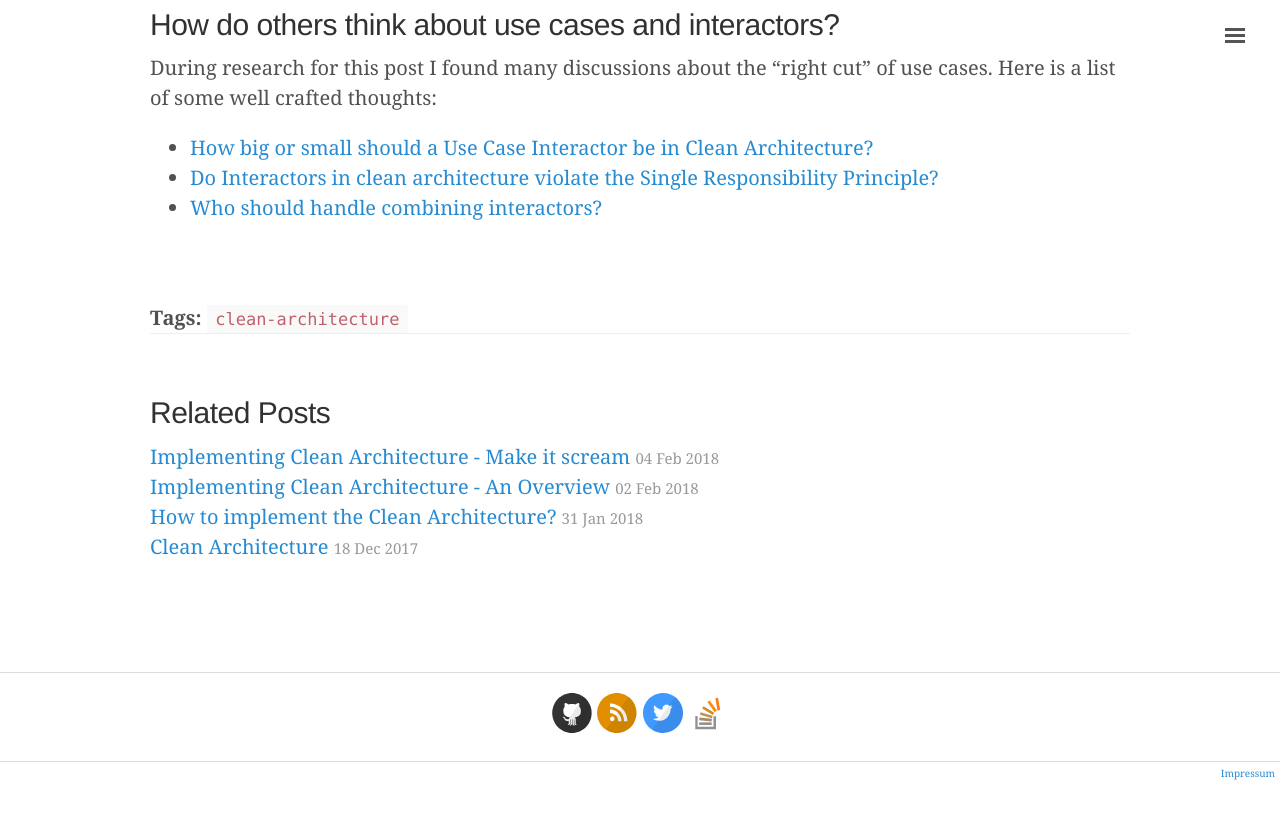
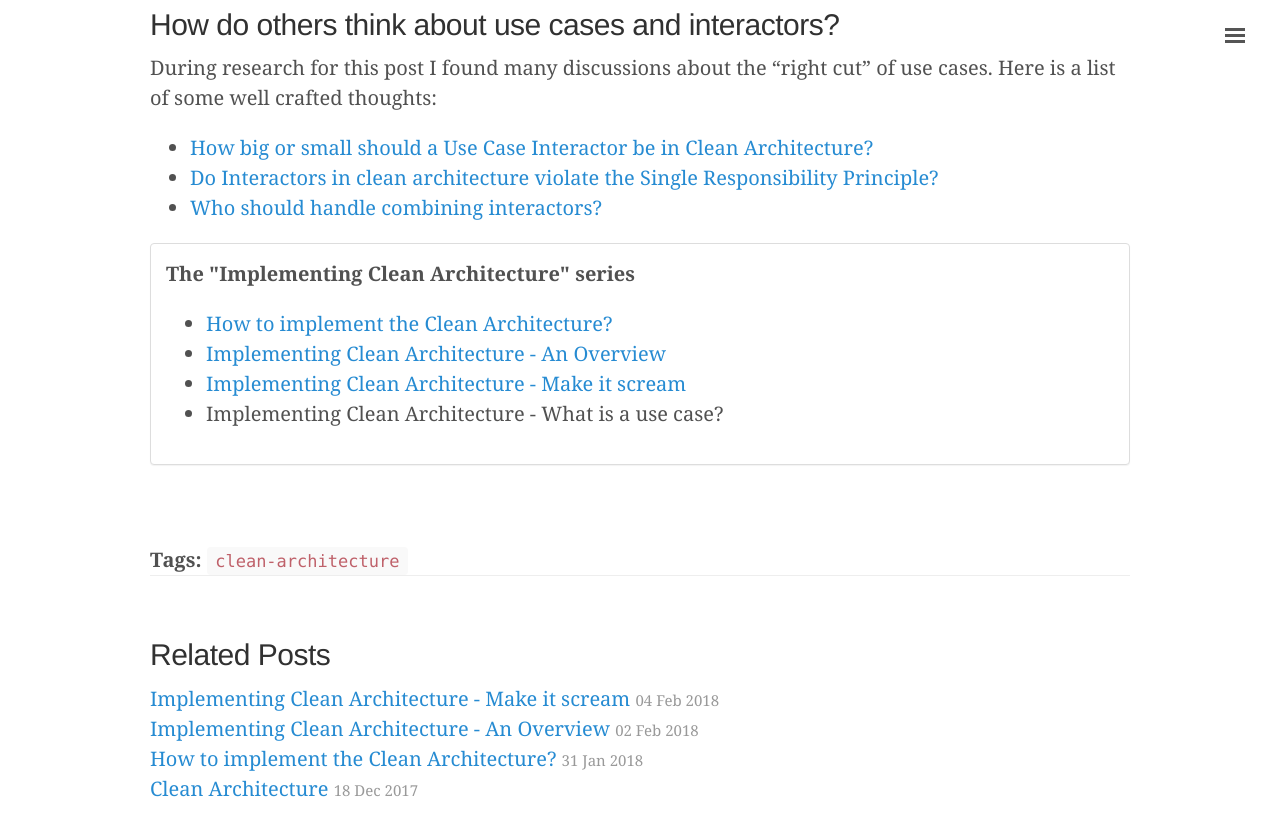
Before and after one commit to plainionist/plainionist.github.io, a Jekyll site: the page built from _posts/2018-02-11-Implementing-Clean-Architecture-UseCases.md, in a window 1280 px wide and 900 px high, scrolled down 8744 px. Shown: the top 836 px of the window. Built offline with Jekyll 4.4.1, drawn with Linux system fonts in a browser that asks for light colours; comment, search, counter and statistics services are not loaded; before the commit the page ends 9530 px from its top, so only the background shows below that.

Commit message:
clean architecture

```diff
--- a/_posts/2018-02-11-Implementing-Clean-Architecture-UseCases.md
+++ b/_posts/2018-02-11-Implementing-Clean-Architecture-UseCases.md
@@ -209,3 +209,5 @@ Here is a list of some well crafted thoughts:
 - [How big or small should a Use Case Interactor be in Clean Architecture?](https://stackoverflow.com/questions/47934312/how-big-or-small-should-a-use-case-interactor-be-in-clean-architecture)
 - [Do Interactors in clean architecture violate the Single Responsibility Principle?](https://softwareengineering.stackexchange.com/questions/364725/do-interactors-in-clean-architecture-violate-the-single-responsibility-princip)
 - [Who should handle combining interactors?](https://stackoverflow.com/questions/47868684/in-clean-mvp-who-should-handle-combining-interactors)
+
+{% include series.html %}
```
